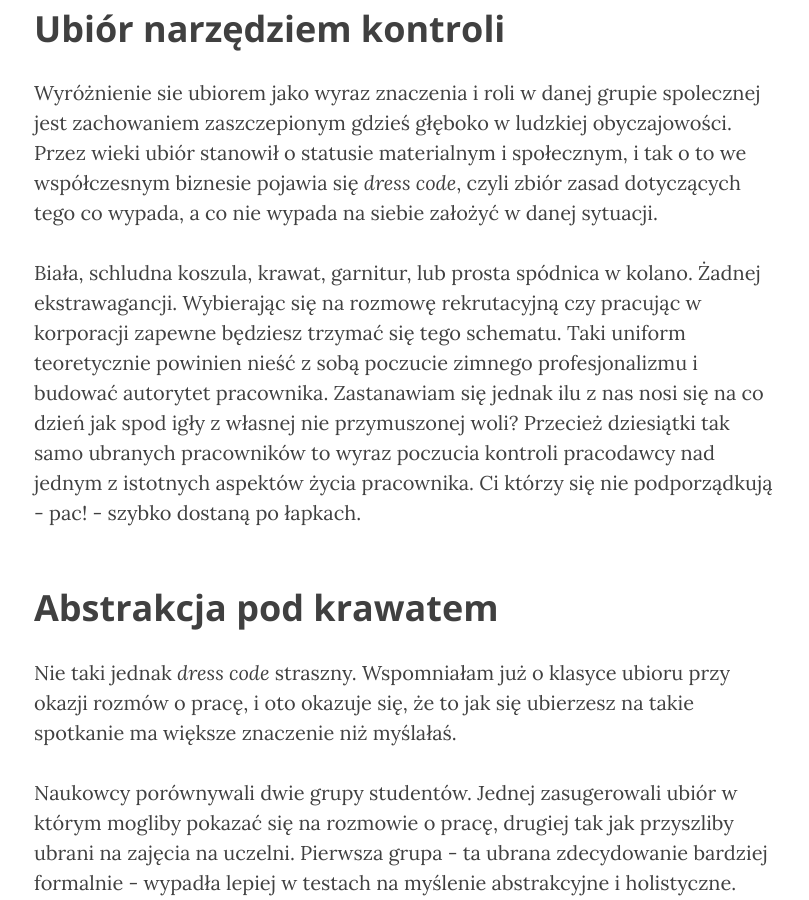
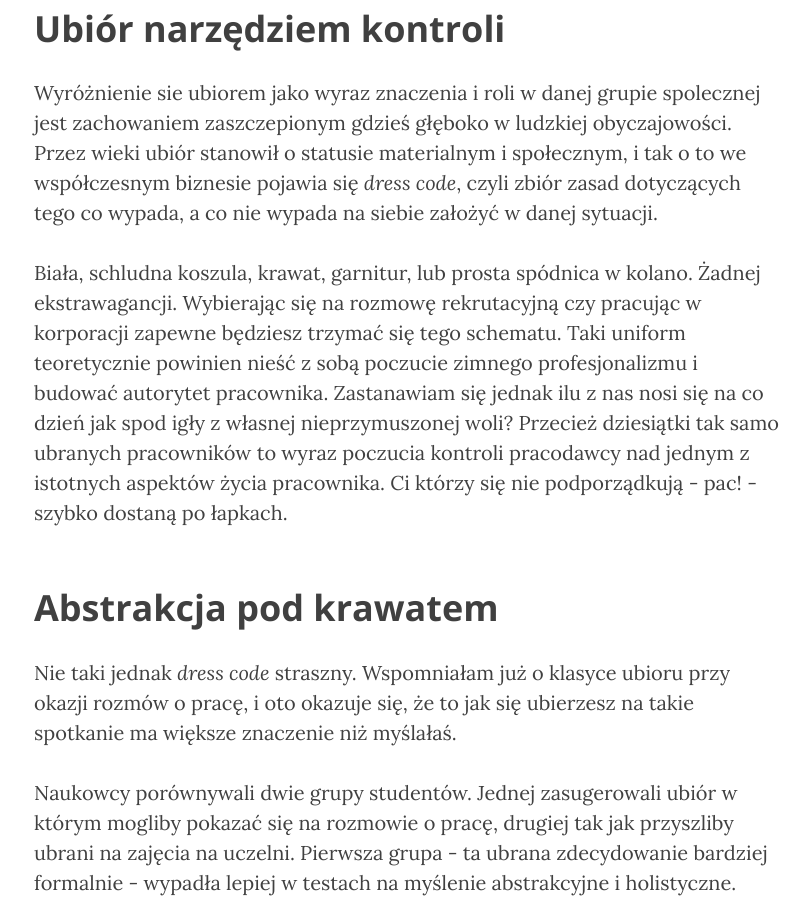
Before and after one commit to ministryoftalent/ministryoftalent.github.io, a Jekyll site: the page built from _posts/2016-08-07-dress-code.markdown, in a window 1280 px wide and 900 px high, scrolled down 1353 px. Shown: the whole window, without its empty margins (231-1040 px from the left). Built offline with Jekyll 4.4.1, drawn with Linux system fonts in a browser that asks for light colours; nearby versions of some CDN libraries; comment, search, counter and statistics services are not loaded.

Commit message:
update - typo

```diff
--- a/_posts/2016-08-07-dress-code.markdown
+++ b/_posts/2016-08-07-dress-code.markdown
@@ -19,7 +19,7 @@
 
 Wyróżnienie sie ubiorem jako wyraz znaczenia i roli w danej grupie spolecznej jest zachowaniem zaszczepionym gdzieś głęboko w ludzkiej obyczajowości. Przez wieki ubiór stanowił o statusie materialnym i społecznym, i tak o to we współczesnym biznesie pojawia się *dress code*, czyli zbiór zasad dotyczących tego co wypada, a co nie wypada na siebie założyć w danej sytuacji.
 
-Biała, schludna koszula, krawat, garnitur, lub prosta spódnica w kolano. Żadnej ekstrawagancji. Wybierając się na rozmowę rekrutacyjną czy pracując w korporacji zapewne będziesz trzymać się tego schematu. Taki uniform teoretycznie powinien nieść z sobą poczucie zimnego profesjonalizmu i budować autorytet pracownika. Zastanawiam się jednak ilu z nas nosi się na co dzień jak spod igły z własnej nie przymuszonej woli? Przecież dziesiątki tak samo ubranych pracowników to wyraz poczucia kontroli pracodawcy nad jednym z istotnych aspektów życia pracownika. Ci którzy się nie podporządkują - pac! - szybko dostaną po łapkach.
+Biała, schludna koszula, krawat, garnitur, lub prosta spódnica w kolano. Żadnej ekstrawagancji. Wybierając się na rozmowę rekrutacyjną czy pracując w korporacji zapewne będziesz trzymać się tego schematu. Taki uniform teoretycznie powinien nieść z sobą poczucie zimnego profesjonalizmu i budować autorytet pracownika. Zastanawiam się jednak ilu z nas nosi się na co dzień jak spod igły z własnej nieprzymuszonej woli? Przecież dziesiątki tak samo ubranych pracowników to wyraz poczucia kontroli pracodawcy nad jednym z istotnych aspektów życia pracownika. Ci którzy się nie podporządkują - pac! - szybko dostaną po łapkach.
 
 <h2 class="section-heading">Abstrakcja pod krawatem </h2>
 
```
